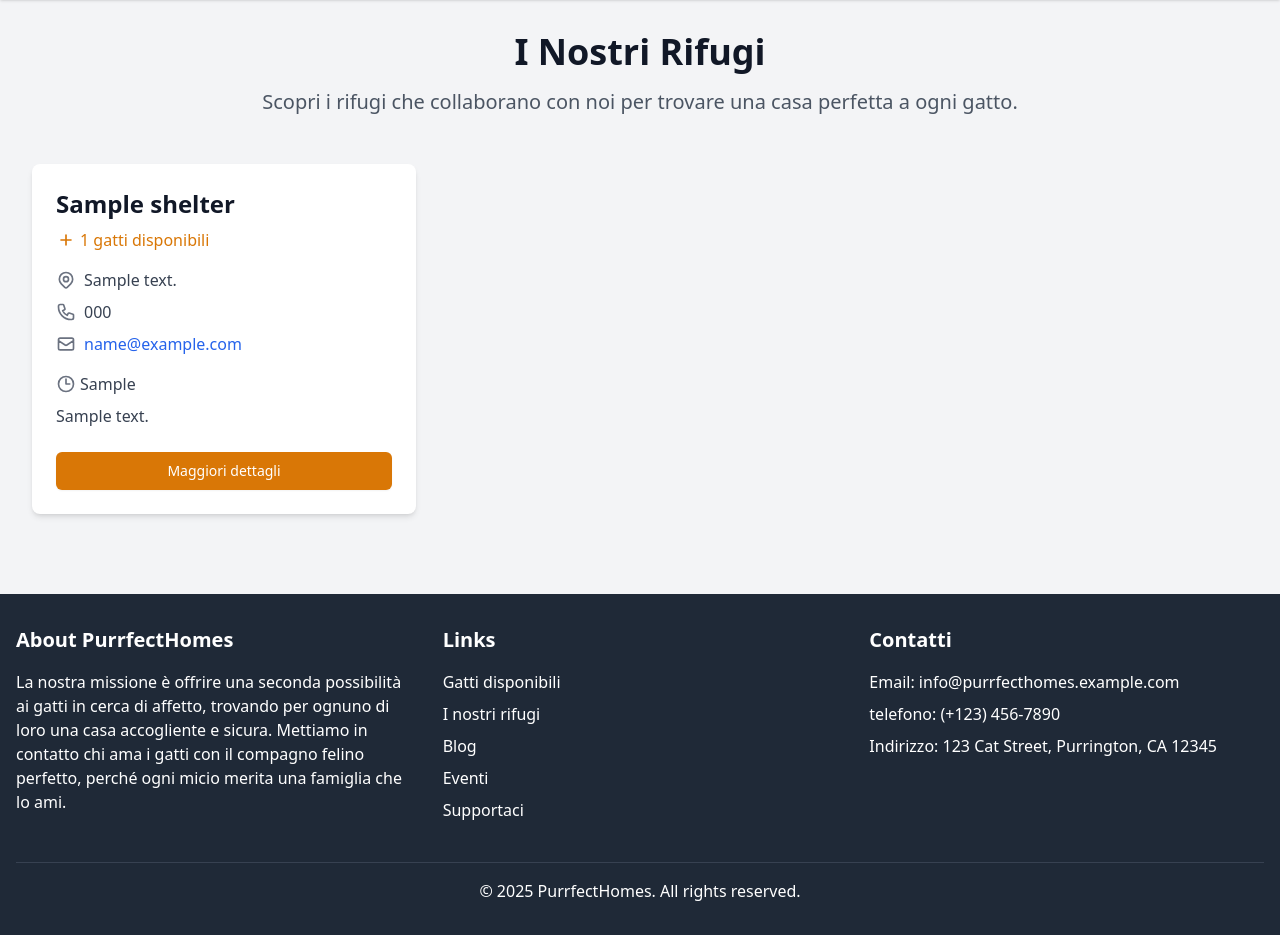
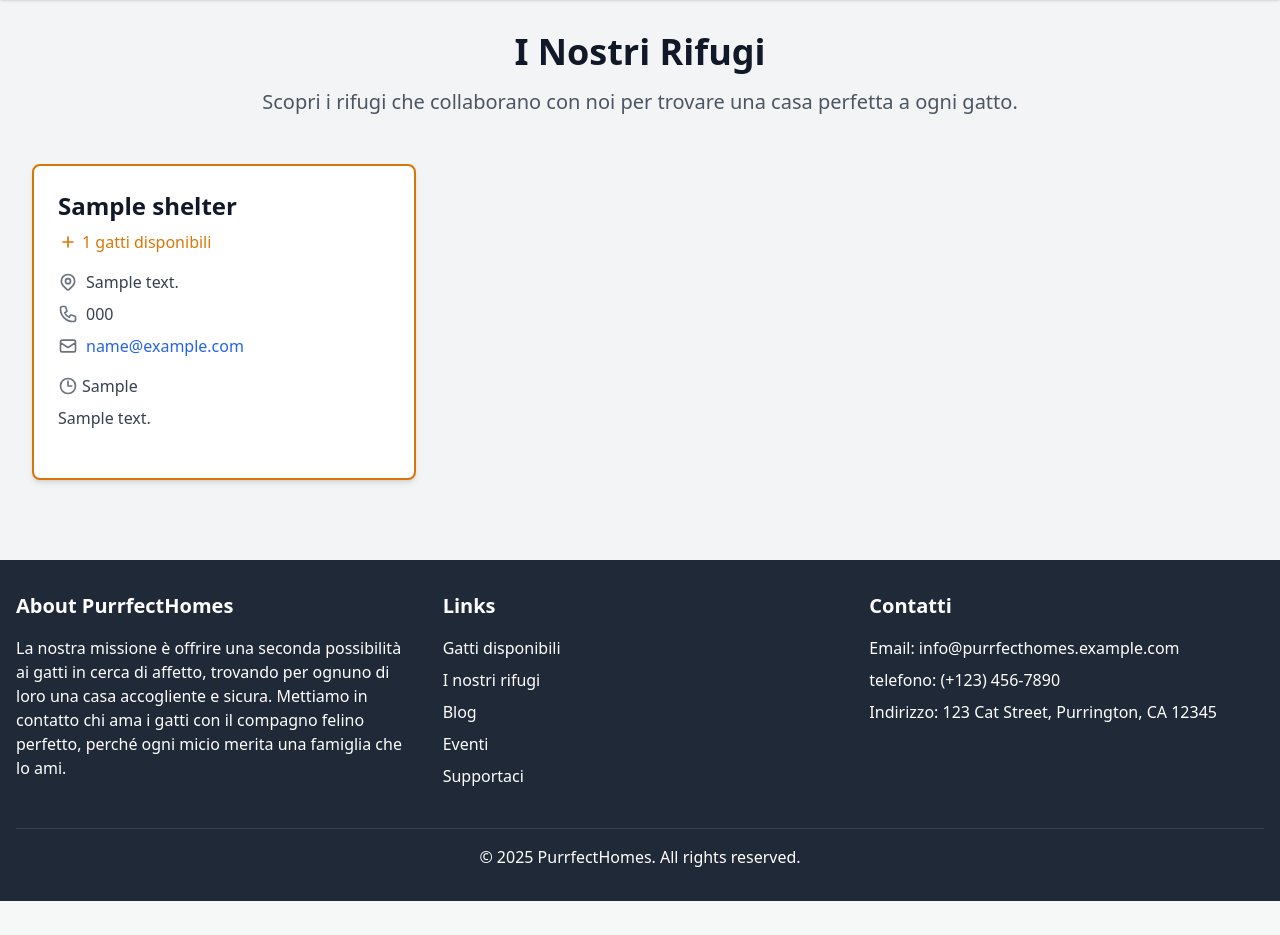
Before and after one commit to Alle-marchio/catadoption, a Django app: page /shelters/ in a window 1280 px wide. Shown: the part 72-1007 px from the top of the page. After the commit the page ends 973 px from the top, so only its background shows below. Run offline with Django 4.2, Linux system fonts and the light colour scheme; tables that the repository leaves empty hold one stand-in row (values such as "Sample post"); some libraries are stand-ins or nearby versions.

Commit message:
remove shelter detail.

```diff
--- a/templates/shelter/shelter_list.html
+++ b/templates/shelter/shelter_list.html
@@ -14,7 +14,7 @@
     {% if shelters %}
         <div class="grid grid-cols-1 md:grid-cols-2 lg:grid-cols-3 gap-8">
             {% for shelter in shelters %}
-                <div class="bg-white rounded-lg shadow-md overflow-hidden hover:shadow-lg transition-shadow duration-300">
+                <div class="bg-white rounded-lg shadow-md overflow-hidden hover:shadow-lg transition-shadow duration-300 border-2 border-amber-600">
                     <div class="p-6">
                         <h2 class="text-2xl font-semibold text-gray-900 mb-2">{{ shelter.name }}</h2>
 
@@ -65,12 +65,6 @@
                             <p class="text-gray-700 line-clamp-3">{{ shelter.description }}</p>
                         </div>
                         {% endif %}
-
-                        <div class="mt-auto">
-                            <a href="{% url 'shelter-detail' shelter.pk %}" class="inline-flex items-center justify-center px-4 py-2 border border-transparent rounded-md shadow-sm text-sm font-medium text-white bg-amber-600 hover:bg-amber-700 focus:outline-none focus:ring-2 focus:ring-offset-2 focus:ring-amber-500 w-full">
-                                Maggiori dettagli
-                            </a>
-                        </div>
                     </div>
                 </div>
             {% endfor %}
```
